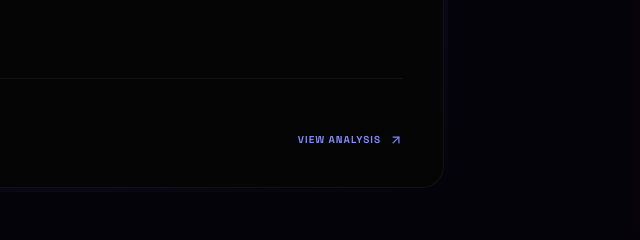
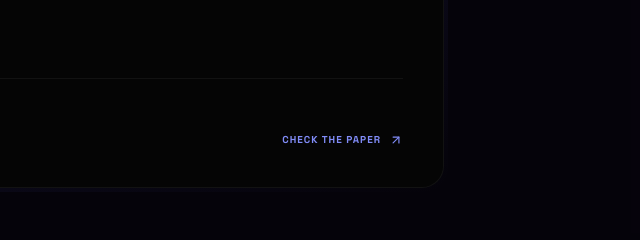
Before and after one commit to MaheshReddy-ML/Maheshreddy-ML.github.io, a plain HTML site: page index.html in a window 1280 px wide. Shown: the part 1420-1660 px from the top of the page, 640-1280 px from the left. Drawn offline with nearby package versions, Linux system fonts and the light colour scheme.

Commit message:
pdf linking is missing

```diff
--- a/index.html
+++ b/index.html
@@ -206,8 +206,8 @@
                                 <div class="text-[8px] uppercase text-zinc-600 mb-1 tracking-widest">Observed Accuracy</div>
                                 <div class="text-xl font-bold font-mono text-white">92%</div>
                             </div>
-                            <a href="https://github.com/MaheshReddy-ML/Breast-Cancer-Detection" target="_blank" class="flex items-center gap-2 text-[10px] font-bold uppercase tracking-widest text-indigo-400 hover:text-white transition-colors">
-                                View Analysis <i data-lucide="arrow-up-right" class="w-3.5 h-3.5"></i>
+                            <a href="logisticregression_for_breastCancer.pdf" target="_blank" class="flex items-center gap-2 text-[10px] font-bold uppercase tracking-widest text-indigo-400 hover:text-white transition-colors">
+                                Check the paper<i data-lucide="arrow-up-right" class="w-3.5 h-3.5"></i>
                             </a>
                         </div>
                     </div>
```
